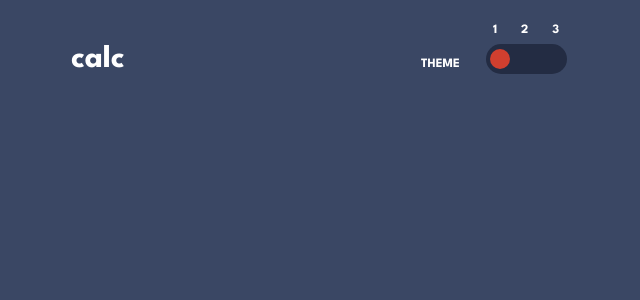
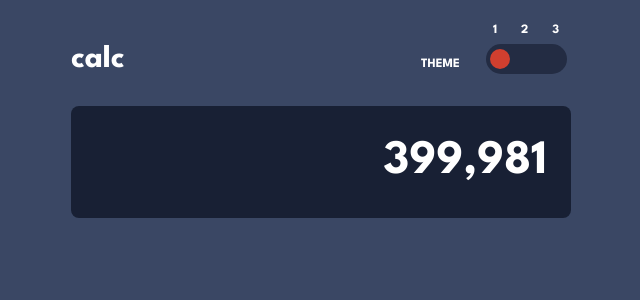
Before and after one commit to sodiqsanusi/calculator, a Next.js app: page / in a window 1280 px wide. Shown: the top 300 px of the page, without its empty margins (319-959 px from the left). Built offline with nearby package versions, Linux system fonts and the light colour scheme.

Commit message:
Completed the styling for the calculation panel

```diff
--- a/components/CalcHeader/CalcHeader.styled.js
+++ b/components/CalcHeader/CalcHeader.styled.js
@@ -5,4 +5,5 @@ export const Header = styled.header`
   display: flex;
   justify-content: space-between;
   align-items: flex-end;
+  margin-bottom: 2em;
 `;
--- /dev/null
+++ b/components/CalcScreen/CalcScreen.styled.js
@@ -0,0 +1,29 @@
+import styled from "styled-components";
+
+export const Container = styled.section`
+  width: 100%;
+  display: flex;
+  justify-content: end;
+  padding: .7em .5em;
+  border-radius: 8px;
+  background-color: var(--screenBackground);
+  color: var(--textColor);
+  font-size: min(12vw, 3rem);
+  p{
+    overflow-x: auto;
+    ::-webkit-scrollbar{
+      height: 7px;
+    }
+    ::-webkit-scrollbar-track {
+      background: #f1f1f1;
+      border-radius: 5px;
+    }
+    ::-webkit-scrollbar-thumb {
+      background: #888;
+      border-radius: 3px;
+    }
+    ::-webkit-scrollbar-thumb:hover {
+      background: #555;
+    }
+  }
+`
--- /dev/null
+++ b/components/CalcScreen/index.js
@@ -0,0 +1,11 @@
+import { Container } from "./CalcScreen.styled";
+
+const CalcScreen = () => {
+  return (
+    <Container>
+      <p>399,981</p>
+    </Container>
+  );
+}
+
+export default CalcScreen;
--- a/pages/index.js
+++ b/pages/index.js
@@ -4,6 +4,7 @@ import { useContext } from 'react';
 import { GlobalContext } from '../GlobalContext';
 import styled from 'styled-components';
 import CalcHeader from '../components/CalcHeader';
+import CalcScreen from '../components/CalcScreen';
 
 const Container = styled.main`
   width: 90%;
@@ -27,6 +28,7 @@ export default function Home() {
       </Head>
       <Container>
         <CalcHeader />
+        <CalcScreen />
       </Container>
     </>
   )
```
